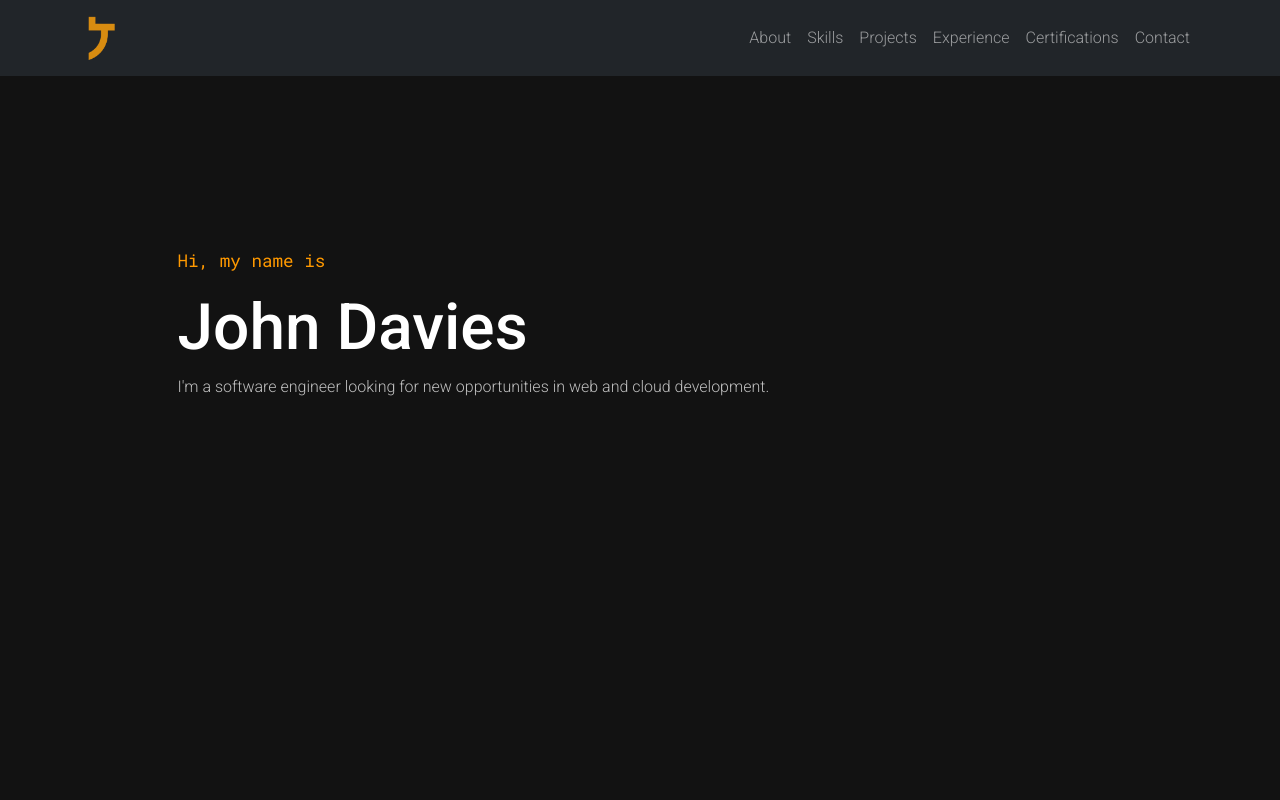
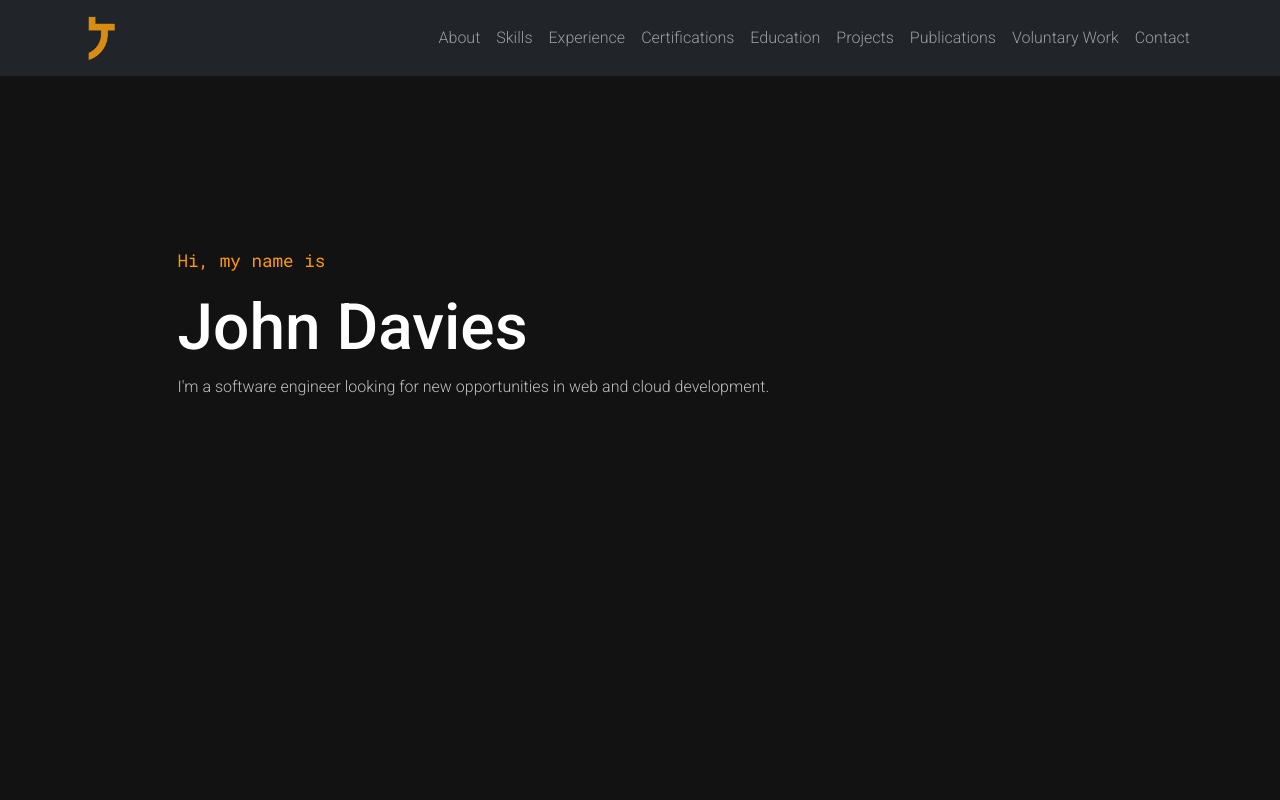
Before and after one commit to tigeryant/tigeryant.github.io, a React (Create React App) app: page / in a window 1280 px wide. Shown: the top 800 px of the page. Built offline with nearby package versions, Linux system fonts and the light colour scheme.

Commit message:
updated nav buttons and section indeces

```diff
--- a/src/components/Contact.js
+++ b/src/components/Contact.js
@@ -14,7 +14,7 @@ function Contact() {
     <section className="p-md-5" id="contact">
       <div className="mb-4">
         <p className="p2" style={{ display: "inline" }}>
-          08.{" "}
+          09.{" "}
         </p>
         <h2 style={{ display: "inline" }}>Get In Touch</h2>
       </div>
--- a/src/components/NavBar.js
+++ b/src/components/NavBar.js
@@ -1,40 +1,79 @@
-import logo from '../assets/logo.png'
+import logo from "../assets/logo.png";
 
 function NavBar() {
   return (
-    <nav className="navbar navbar-expand-md navbar-dark bg-dark fixed-top" aria-label="Fourth navbar example">
+    <nav
+      className="navbar navbar-expand-md navbar-dark bg-dark fixed-top"
+      aria-label="Fourth navbar example"
+    >
       <div className="container-lg">
-        <a className="navbar-brand ms-4 ms-lg-0" href="#"><img src={logo} className="logo"></img></a>
-        <button className="navbar-toggler" type="button" data-bs-toggle="collapse" data-bs-target="#navbarsExample04" aria-controls="navbarsExample04" aria-expanded="false" aria-label="Toggle navigation">
+        <a className="navbar-brand ms-4 ms-lg-0" href="#">
+          <img src={logo} className="logo"></img>
+        </a>
+        <button
+          className="navbar-toggler"
+          type="button"
+          data-bs-toggle="collapse"
+          data-bs-target="#navbarsExample04"
+          aria-controls="navbarsExample04"
+          aria-expanded="false"
+          aria-label="Toggle navigation"
+        >
           <span className="navbar-toggler-icon"></span>
         </button>
 
         <div className="collapse navbar-collapse" id="navbarsExample04">
           <ul className="navbar-nav ms-auto mb-2 mb-md-0">
             <li className="nav-item">
-              <a className="nav-link p1" aria-current="page" href="#about">About</a>
+              <a className="nav-link p1" aria-current="page" href="#about">
+                About
+              </a>
             </li>
             <li className="nav-item">
-              <a className="nav-link p1" href="#skills">Skills</a>
+              <a className="nav-link p1" href="#skills">
+                Skills
+              </a>
             </li>
             <li className="nav-item">
-              <a className="nav-link p1" href="#projects">Projects</a>
+              <a className="nav-link p1" href="#experience">
+                Experience
+              </a>
             </li>
             <li className="nav-item">
-              <a className="nav-link p1" href="#experience">Experience</a>
+              <a className="nav-link p1" href="#certifications">
+                Certifications
+              </a>
             </li>
             <li className="nav-item">
-              <a className="nav-link p1" href="#certifications">Certifications</a>
+              <a className="nav-link p1" href="#education">
+                Education
+              </a>
             </li>
             <li className="nav-item">
-              <a className="nav-link p1" href="#contact">Contact</a>
+              <a className="nav-link p1" href="#projects">
+                Projects
+              </a>
+            </li>
+            <li className="nav-item">
+              <a className="nav-link p1" href="#publications">
+                Publications
+              </a>
+            </li>
+            <li className="nav-item">
+              <a className="nav-link p1" href="#voluntaryWork">
+                Voluntary Work
+              </a>
+            </li>
+            <li className="nav-item">
+              <a className="nav-link p1" href="#contact">
+                Contact
+              </a>
             </li>
           </ul>
         </div>
       </div>
     </nav>
-
-  )
+  );
 }
 
-export default NavBar
+export default NavBar;
```
